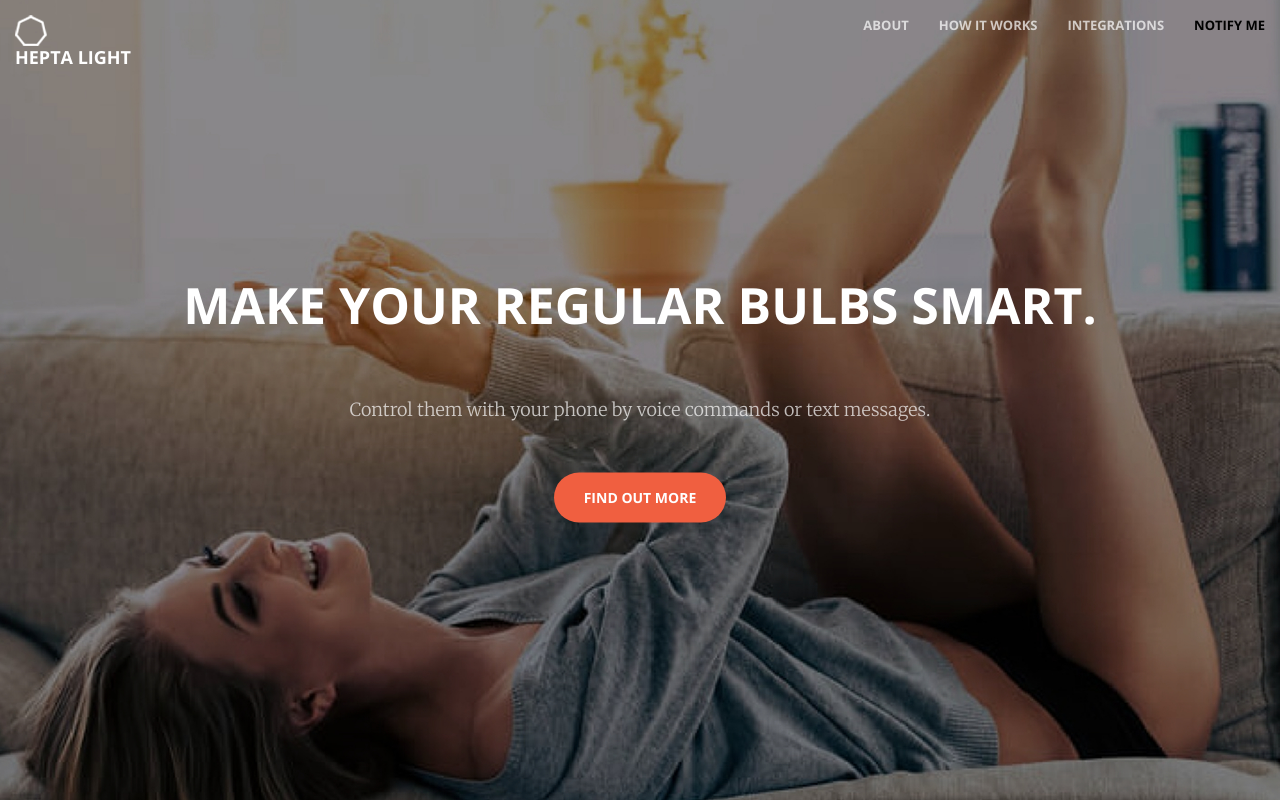
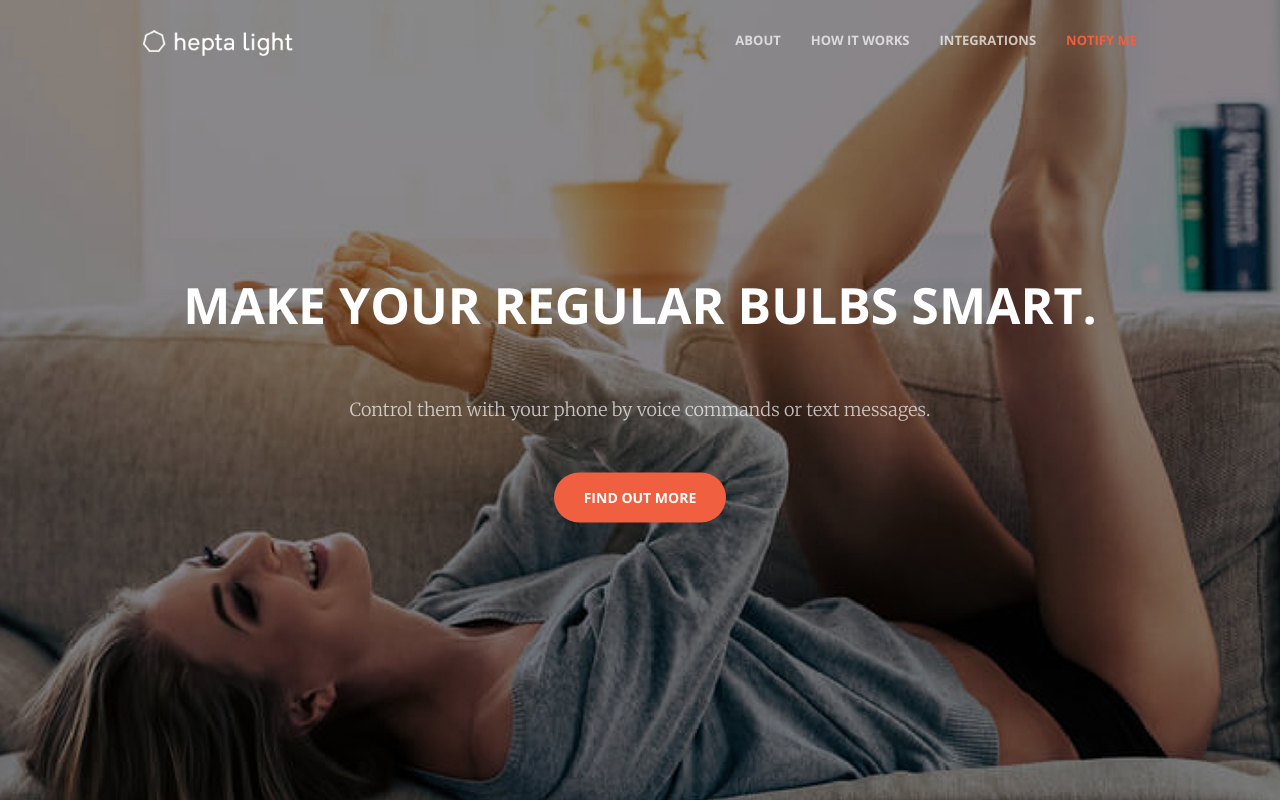
Before and after one commit to hepta-light/hepta-light.github.io, a plain HTML site: page index.html in a window 1280 px wide. Shown: the top 802 px of the page. Drawn offline with nearby package versions, Linux system fonts and the light colour scheme.

```diff
--- a/index.html
+++ b/index.html
@@ -47,8 +47,7 @@
                 <span class="sr-only">Toggle navigation</span> Menu <i class="fa fa-bars"></i>
             </button>
             <a class="navbar-brand page-scroll" href="#page-top">
-                <div id="logo-header" href="#page-top"></div>
-                <span>hepta light</span>
+                <img alt="Brand" src="img/Logo.png" style="width:70%;">
             </a>
         </div>
 
```
Also changed, not shown: css/creative.min.css, js/creative.min.js.
